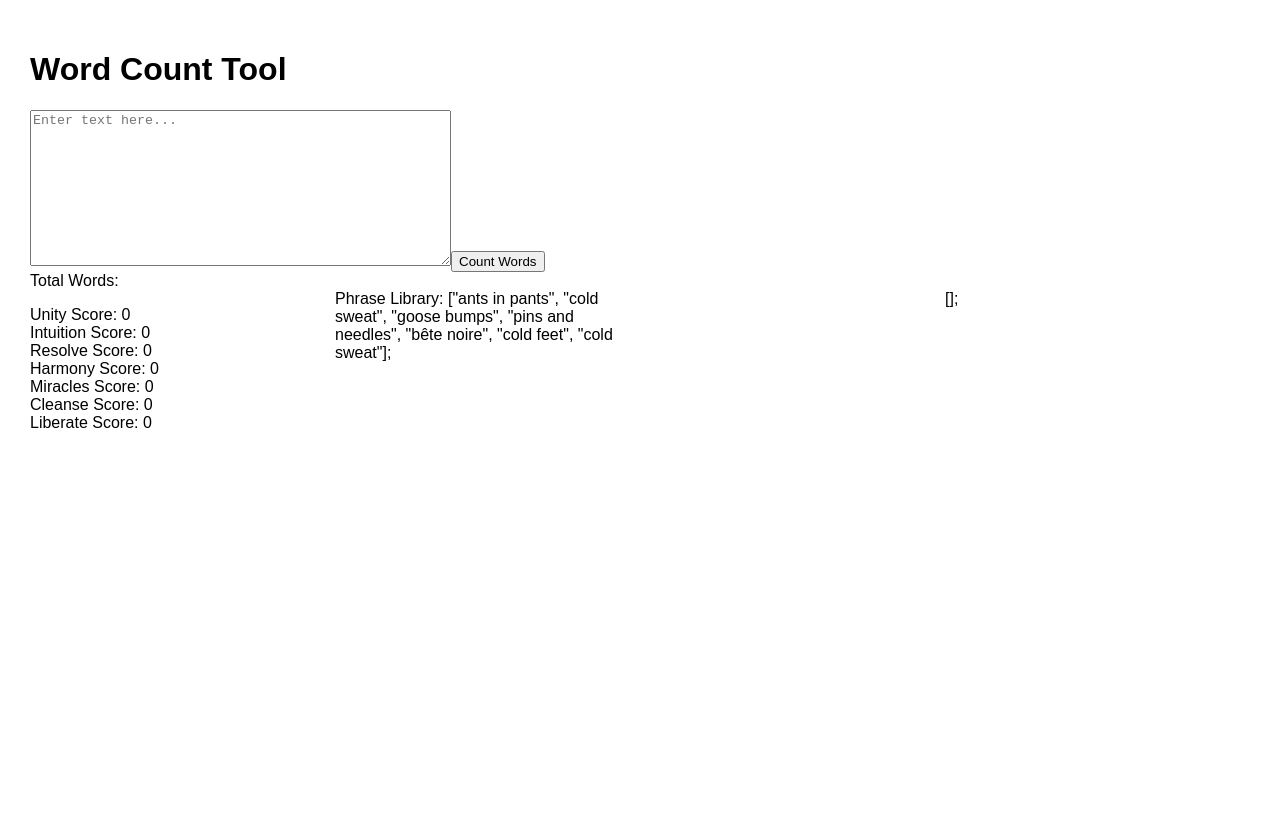
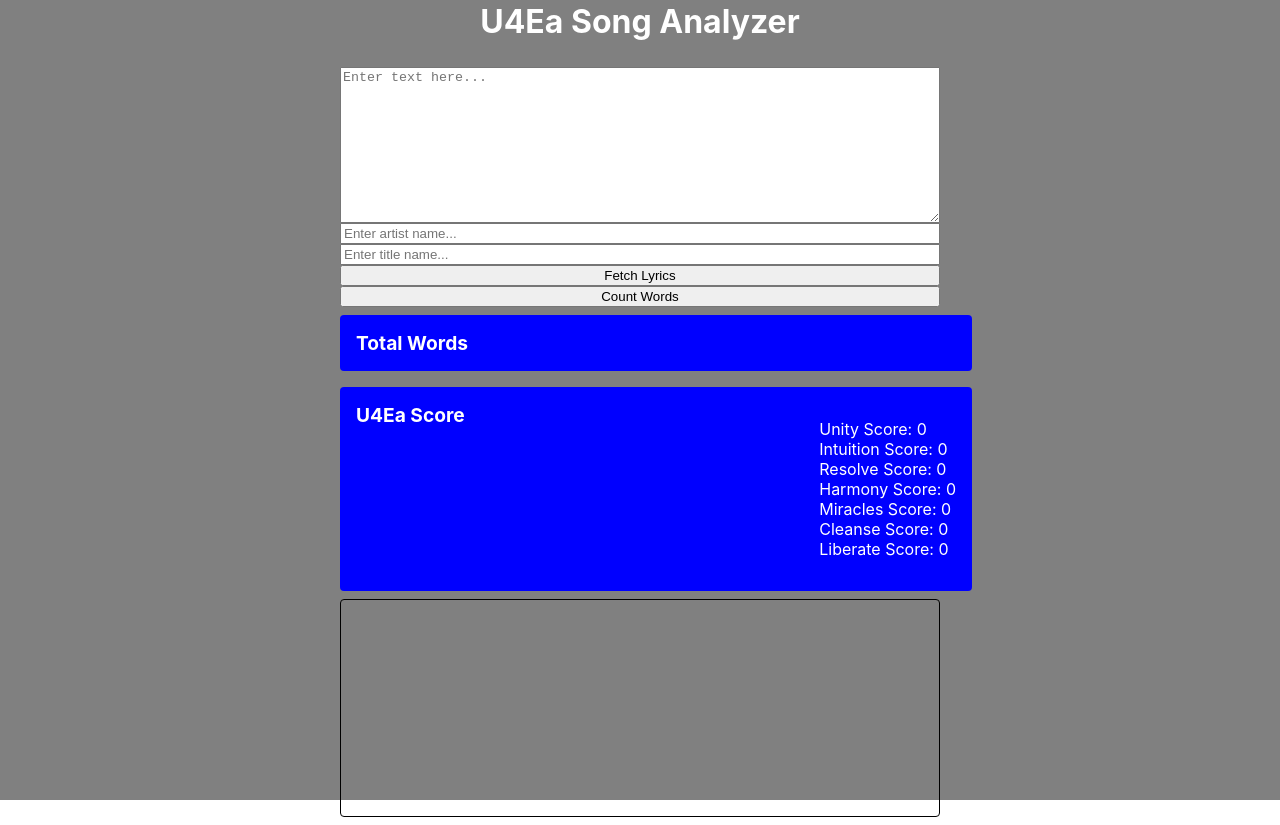
Before and after one commit to jaydenpiao/u4ea, a React (Create React App) app: page / in a window 1280 px wide. Before the commit the page ends 800 px from the top, so only its background shows below. Built offline with nearby package versions, Linux system fonts and the light colour scheme.

Commit message:
Added some design

```diff
--- a/package.json
+++ b/package.json
@@ -6,6 +6,9 @@
     "@testing-library/jest-dom": "^5.16.5",
     "@testing-library/react": "^13.4.0",
     "@testing-library/user-event": "^13.5.0",
+    "axios": "^1.4.0",
+    "express": "^4.18.2",
+    "node-fetch": "^3.3.1",
     "react": "^18.2.0",
     "react-dom": "^18.2.0",
     "react-scripts": "5.0.1",
--- a/src/App.css
+++ b/src/App.css
@@ -1,24 +1,24 @@
-.App {
-  font-family: Arial, sans-serif;
-  padding: 30px;
-}
+/*.App {*/
+/*  font-family: Arial, sans-serif;*/
+/*  padding: 30px;*/
+/*}*/
 
-#words {
-  float: left;
-  width: 25%;
-}
+/*#words {*/
+/*  float: left;*/
+/*  width: 25%;*/
+/*}*/
 
-#score {
-  float: left;
-  width: 25%;
-}
+/*#score {*/
+/*  float: left;*/
+/*  width: 25%;*/
+/*}*/
 
-#phrases {
-  float: left;
-  width: 25%;
-}
+/*#phrases {*/
+/*  float: left;*/
+/*  width: 25%;*/
+/*}*/
 
-#array {
-  float: right;
-  width: 25%;
-}
+/*#array {*/
+/*  float: right;*/
+/*  width: 25%;*/
+/*}*/
--- a/src/App.js
+++ b/src/App.js
@@ -5,7 +5,7 @@ import './App.css';
 function App() {
   return (
       <div className="App">
-        <h1>Word Count Tool</h1>
+        {/*<h1>Word Count Tool</h1>*/}
         <WordCount />
       </div>
   );
--- /dev/null
+++ b/src/WordCount.css
@@ -0,0 +1,77 @@
+.container {
+    display: flex;
+    flex-direction: column;
+    justify-content: center;
+    align-items: center;
+    height: 100vh;
+    background-color: gray;
+}
+
+.maxContainer {
+    display: flex;
+    flex-direction: column;
+    align-items: stretch;
+    width: 100%;
+    max-width: 600px;
+
+}
+
+.title {
+    font-size: 2em;
+    font-weight: bold;
+    text-align: center;
+    color: white;
+}
+
+.input {
+    width: 100%;
+    padding: 0.5em;
+    margin-bottom: 0.5em;
+    border-radius: 4px;
+    border: 1px solid black;
+}
+
+.button {
+    width: 100%;
+    padding: 0.5em;
+    margin-bottom: 0.5em;
+    border-radius: 4px;
+    background-color: blue;
+    color: white;
+    cursor: pointer;
+    text-align: center;
+}
+
+.scoreContainer {
+    width: 100%;
+    padding: 1em;
+    background-color: blue;
+    color: white;
+    border-radius: 4px;
+    margin-bottom: 0.5em;
+    margin-top: 0.5em;
+}
+
+.scoreHeader {
+    display: flex;
+    justify-content: space-between;
+}
+
+.scoreText {
+    font-size: 1.2em;
+    font-weight: bold;
+}
+
+.wordFrequencyContainer {
+    height: 200px;
+    overflow-y: auto;
+    border: 1px solid black;
+    border-radius: 4px;
+    padding: 0.5em;
+    margin-bottom: 0.5em;
+    color: white;
+}
+
+.wordFrequency {
+    color: white;
+}
--- a/src/WordCount.js
+++ b/src/WordCount.js
@@ -1,9 +1,23 @@
 import React, { useState } from 'react';
+import axios from 'axios';
+import './WordCount.css';
 
 const WordCount = () => {
     const [text, setText] = useState('');
     const [wordCount, setWordCount] = useState(null);
     const [wordFrequency, setWordFrequency] = useState([]);
+
+    // getting lyrics by title and artist
+    const [artist, setArtist] = useState('');
+    const [title, setTitle] = useState('');
+    const fetchLyrics = async () => {
+        try {
+            const response = await axios.get(`http://localhost:3000/lyrics?artist=${artist}&title=${title}`);
+            setText(response.data);
+        } catch (error) {
+            console.error('Failed to fetch lyrics: ', error);
+        }
+    };
 
     // for creating string array, used for creating u4ea word library
     const [stringText, setStringText] = useState('');
@@ -234,16 +248,34 @@ const WordCount = () => {
     };
 
     return (
+        <div className="container">
+            <div className="maxContainer">
                 <div>
+                    <h2 className="title">
+                        U4Ea Song Analyzer
+                    </h2>
+                </div>
                 <textarea rows="10" cols="50" value={text} onChange={(e) => setText(e.target.value)} placeholder="Enter text here..."></textarea>
+                <input type="text" value={artist} onChange={(e) => setArtist(e.target.value)} placeholder="Enter artist name..."/>
+                <input type="text" value={title} onChange={(e) => setTitle(e.target.value)} placeholder="Enter title name..."/>
+                <button onClick={fetchLyrics}>Fetch Lyrics</button>
                 <button onClick={countWords}>Count Words</button>
-            <div>Total Words: {wordCount}</div>
-            <div id={"words"}>
-                {wordFrequency.map(([word, count]) => (
-                    <p key={word}>{word}: {count}</p>
-                ))}
+                <div className="scoreContainer">
+                    <div className="scoreHeader">
+                        <div className="scoreText">
+                            Total Words
                         </div>
-            <div id={"score"}>
+                        <div className="m1-4">
+                            {wordCount}
+                        </div>
+                    </div>
+                </div>
+                <div className="scoreContainer">
+                    <div className="scoreHeader">
+                        <div className="scoreText">
+                            U4Ea Score
+                        </div>
+                        <div className="m1-4">
                             <p>
                                 Unity Score: {unityScore} <br />
                                 Intuition Score: {intuitionScore} <br />
@@ -254,12 +286,38 @@ const WordCount = () => {
                                 Liberate Score: {liberateScore}
                             </p>
                         </div>
-            <div id={"array"}>
-                [{stringText}];
                     </div>
-            <div id={"phrases"}>
-                Phrase Library: [{filterPhrases([...negativeLiberateWords]).map(word =>`"${word}"`).join(', ')}];
                 </div>
+                <div className="wordFrequencyContainer">
+                    {wordFrequency.map(([word, count]) => (
+                        <p key={word} className="wordFrequency">{word}: {count}</p>
+                    ))}
+                </div>
+            </div>
+            {/*original, can help get libraries*/}
+            {/*<div>Total Words: {wordCount}</div>*/}
+            {/*<div id={"words"}>*/}
+            {/*    {wordFrequency.map(([word, count]) => (*/}
+            {/*        <p key={word}>{word}: {count}</p>*/}
+            {/*    ))}*/}
+            {/*</div>*/}
+            {/*<div id={"score"}>*/}
+            {/*    <p>*/}
+            {/*    Unity Score: {unityScore} <br />*/}
+            {/*    Intuition Score: {intuitionScore} <br />*/}
+            {/*    Resolve Score: {resolveScore} <br />*/}
+            {/*    Harmony Score: {harmonyScore} <br />*/}
+            {/*    Miracles Score: {miraclesScore} <br />*/}
+            {/*    Cleanse Score: {cleanseScore} <br />*/}
+            {/*    Liberate Score: {liberateScore}*/}
+            {/*    </p>*/}
+            {/*</div>*/}
+            {/*<div id={"array"}>*/}
+            {/*    [{stringText}];*/}
+            {/*</div>*/}
+            {/*<div id={"phrases"}>*/}
+            {/*    Phrase Library: [{filterPhrases([...negativeLiberateWords]).map(word =>`"${word}"`).join(', ')}];*/}
+            {/*</div>*/}
         </div>
     );
 };
```
Also changed, not shown: 2 other files (tests, documents, lock files or other folders). Lines whose indentation alone changed are shown as unchanged.
